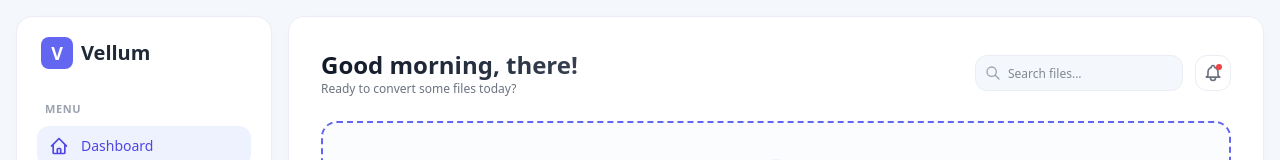
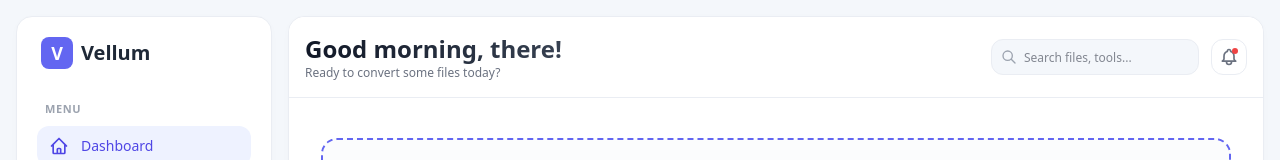
Before and after one commit to kennedyifeadi/vellum, a Next.js app: page /dashboard in a window 1280 px wide. Shown: the top 160 px of the page. Built offline with nearby package versions, Linux system fonts and the light colour scheme; no server answers.

Commit message:
feat: implement initial dashboard structure including layout, core pages, and tools library.

```diff
--- a/app/dashboard/documents/page.tsx
+++ b/app/dashboard/documents/page.tsx
@@ -1,6 +1,6 @@
 export default function DocumentsPage() {
   return (
-    <div>
+    <div className="p-4">
       <h1 className="text-2xl font-bold text-[#111827] mb-2">My Documents</h1>
       <p className="text-xs text-[#6b7280]">Manage and organize your personal file storage workspace.</p>
     </div>
--- a/app/dashboard/help/page.tsx
+++ b/app/dashboard/help/page.tsx
@@ -1,6 +1,6 @@
 export default function HelpPage() {
   return (
-    <div>
+    <div className="p-4">
       <h1 className="text-2xl font-bold text-[#111827] mb-2">Help & Support</h1>
       <p className="text-xs text-[#6b7280]">Find answers to common questions and contact technical support.</p>
     </div>
--- a/app/dashboard/layout.tsx
+++ b/app/dashboard/layout.tsx
@@ -56,7 +56,7 @@ export default function DashboardLayout({ children }: { children: React.ReactNod
     <DashboardContext.Provider value={{ user }}>
       <div className="flex h-screen bg-[#f4f7fb] p-4 gap-4 overflow-hidden text-[#111827]">
         <Sidebar user={user} onSignOut={handleSignOut} />
-        <main className="flex-1 bg-white rounded-2xl border border-[#eaedf3] shadow-[0_2px_12px_-3px_rgba(0,0,0,0.03)] flex flex-col p-8 overflow-y-auto">
+        <main className="flex-1 bg-white rounded-2xl border border-[#eaedf3] shadow-[0_2px_12px_-3px_rgba(0,0,0,0.03)] flex flex-col">
           {children}
         </main>
       </div>
--- a/app/dashboard/library/page.tsx
+++ b/app/dashboard/library/page.tsx
@@ -1,8 +1,5 @@
+import ToolsLibrary from "@/components/dashboard/ToolsLibrary";
+
 export default function ToolsLibraryPage() {
-  return (
-    <div>
-      <h1 className="text-2xl font-bold text-[#111827] mb-2">Tools Library</h1>
-      <p className="text-xs text-[#6b7280]">Browse and use all available document conversion and merging tools.</p>
-    </div>
-  );
+  return <ToolsLibrary />;
 }
--- a/app/dashboard/page.tsx
+++ b/app/dashboard/page.tsx
@@ -9,8 +9,8 @@ export default function DashboardPage() {
   const { user } = useDashboard();
 
   return (
-    <div>
-      <header className="flex justify-between items-center mb-6">
+    <div className="flex flex-col rounded-2xl">
+      <header className="flex justify-between rounded-t-2xl items-center border-b border-[#eaedf3] mb-2 p-4 sticky top-0 z-10 bg-white">
         <div>
           <h1 className="text-2xl font-bold bg-linear-to-r from-[#111827] to-[#374151] bg-clip-text text-transparent"> Good morning, {user?.name?.split(' ')?.[0] || 'there'}!</h1>
           <p className="text-xs text-[#6b7280]">Ready to convert some files today?</p>
@@ -20,7 +20,7 @@ export default function DashboardPage() {
           <div className="relative">
             <input
               type="text"
-              placeholder="Search files..."
+              placeholder="Search files, tools..."
               className="h-9 w-52 bg-[#f4f7fb] border border-[#eaedf3] rounded-xl pl-8 pr-3 text-xs focus:outline-none focus:border-[#6366f1] transition-all"
             />
             <svg className="absolute left-2.5 top-2.5 w-4 h-4 text-[#9ca3af]" fill="none" stroke="currentColor" strokeWidth="2" viewBox="0 0 24 24">
@@ -35,12 +35,13 @@ export default function DashboardPage() {
           </button>
         </div>
       </header>
-
+      <div className="p-8 h-[72%] overflow-y-auto">
       <DragAndDrop />
       <QuickTools />
 
       {/* Passing empty array to showcase empty-state design for new users setup node list bounds maps isolation frames bounding isolates grids maps layouts. */}
       <ActivityTable files={[]} />
+      </div>
     </div>
   );
 }
--- a/app/dashboard/preferences/page.tsx
+++ b/app/dashboard/preferences/page.tsx
@@ -1,6 +1,6 @@
 export default function PreferencesPage() {
   return (
-    <div>
+    <div className="p-4">
       <h1 className="text-2xl font-bold text-[#111827] mb-2">Preferences</h1>
       <p className="text-xs text-[#6b7280]">Manage your account settings and accessibility preferences.</p>
     </div>
--- a/app/dashboard/recent/page.tsx
+++ b/app/dashboard/recent/page.tsx
@@ -1,6 +1,6 @@
 export default function RecentFilesPage() {
   return (
-    <div>
+    <div className="p-4">
       <h1 className="text-2xl font-bold text-[#111827] mb-2">Recent Files</h1>
       <p className="text-xs text-[#6b7280]">View and manage files you has processed recently.</p>
     </div>
```
